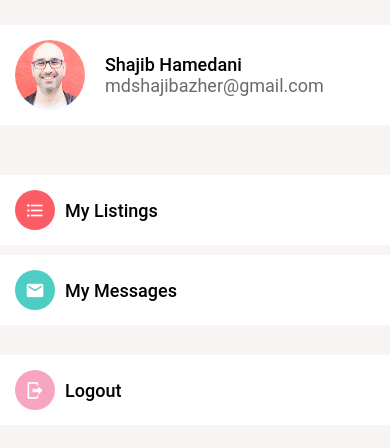
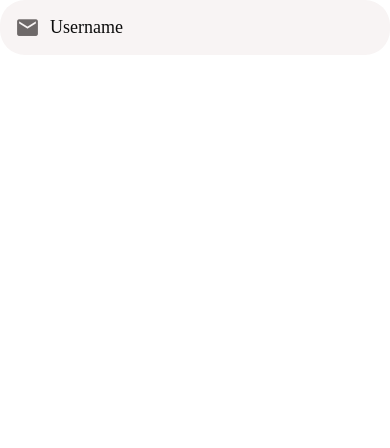
Before and after one commit to mdshajibazher/FirstReactNativeProject, a React Native app: screen / in a window 390 px wide. Shown: the top 448 px of the page. Built offline with nearby package versions, Linux system fonts and the light colour scheme.

Commit message:
Listing Screen Done and Reuseable AppText Component

```diff
--- a/App.js
+++ b/App.js
@@ -1,6 +1,6 @@
 import WelcomeScreens from "./app/screens/WelcomeScreens";
 import ViewImageScreen from "./app/screens/ViewImageScreen";
-import {View} from 'react-native';
+import {Text, TextInput, View} from 'react-native';
 import AppText from "./app/components/AppText";
 import { MaterialIcons } from '@expo/vector-icons';
 import AppButton from "./app/components/AppButton";
@@ -11,9 +11,15 @@
 import Icon from "./app/components/Icon";
 import ListItem from "./app/components/ListItem";
 import AccountScreen from "./app/screens/AccountScreen";
+import ListingScreen from "./app/screens/ListingScreen";
+import AppTextInput from "./app/components/AppTextInput";
+
 
 export default function App() {
+
   return (
-        <AccountScreen/>
+       <Screen>
+           <AppTextInput placeholder="Username" icon="email"/>
+       </Screen>
   )
 }
--- a/app/components/AppText.js
+++ b/app/components/AppText.js
@@ -1,19 +1,10 @@
 import React from 'react';
-import {Text, StyleSheet} from "react-native";
-import colors from "../config/colors";
-
+import {Text} from "react-native";
+import defaultStyles from '../config/styles';
 function AppText({children,style}){
     return(
-        <Text style={[styles.text,style]}>{children}</Text>
+        <Text style={[defaultStyles.text,style]}>{children}</Text>
     )
 }
 
-
-const styles = StyleSheet.create({
-    text: {
-        color: colors.black,
-        fontSize: 18,
-        fontFamily: "Roboto",
-    }
-})
 export default  AppText;
--- /dev/null
+++ b/app/components/AppTextInput.js
@@ -0,0 +1,30 @@
+import React from 'react';
+import {TextInput, View, StyleSheet, Platform} from 'react-native';
+import {MaterialCommunityIcons} from "@expo/vector-icons";
+import colors from "../config/colors";
+import defaultStyles from '../config/styles';
+function AppTextInput({icon, ...otherProps}) {
+    return (
+        <View style={styles.container}>
+            {icon && <MaterialCommunityIcons name={icon} size={25} color={colors.medium}  style={styles.icon}/> }
+            <TextInput style={defaultStyles.text} {...otherProps}/>
+        </View>
+    );
+}
+
+const styles = StyleSheet.create({
+    container: {
+        backgroundColor: colors.light,
+        borderRadius: 25,
+        flexDirection: "row",
+        width: "100%",
+        padding: 15,
+    },
+
+    icon: {
+        marginRight: 10,
+    }
+})
+
+
+export default AppTextInput;
--- a/app/config/colors.js
+++ b/app/config/colors.js
@@ -5,5 +5,6 @@
     white: "#fff",
     medium: "#6e6969",
     light: "#f8f4f4",
-    danger: "#f8a5c2"
+    danger: "#f8a5c2",
+    dark: "#0c0c0c",
 }
--- /dev/null
+++ b/app/config/styles.js
@@ -0,0 +1,9 @@
+import {Platform} from "react-native";
+import colors from "./colors";
+export default {
+    text: {
+        fontSize: 18,
+        fontFamily: Platform.OS === "android" ? "Roboto" : "Avenir",
+        color: colors.dark
+    }
+}
--- /dev/null
+++ b/app/screens/ListingScreen.js
@@ -0,0 +1,47 @@
+import React from 'react';
+import Screen from "../components/Screen";
+import {FlatList,StyleSheet} from "react-native";
+import Card from "../components/Card";
+import colors from "../config/colors";
+
+const Listing = [
+    {
+        id: 1,
+        title: 'Red jacket for sale',
+        price: 100,
+        image: require('../assets/jacket.jpg')
+    },
+    {
+        id: 2,
+        title: 'Couch in great condition',
+        price: 150,
+        image: require('../assets/couch.jpg')
+    }
+];
+
+function ListingScreen(props) {
+    return (
+        <Screen style={styles.screen}>
+            <FlatList
+                data={Listing}
+                renderItem={({item}) =>
+                    <Card
+                        title={item.title}
+                        subTitle={"$"+item.price}
+                        image={item.image}
+                    />
+            }
+                keyExtractor={listing => listing.id.toString()}
+
+            />
+        </Screen>
+    );
+}
+
+const styles = StyleSheet.create({
+     screen: {
+         padding: 20,
+         backgroundColor: colors.light
+     }
+})
+export default ListingScreen;
```
